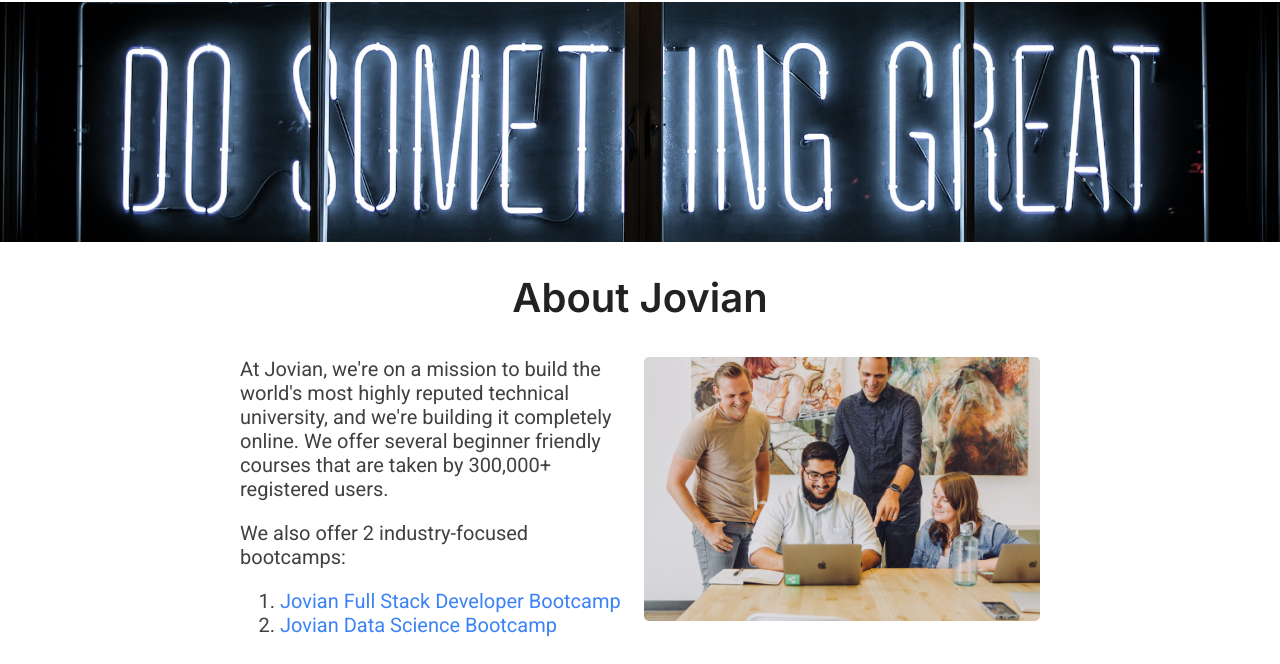
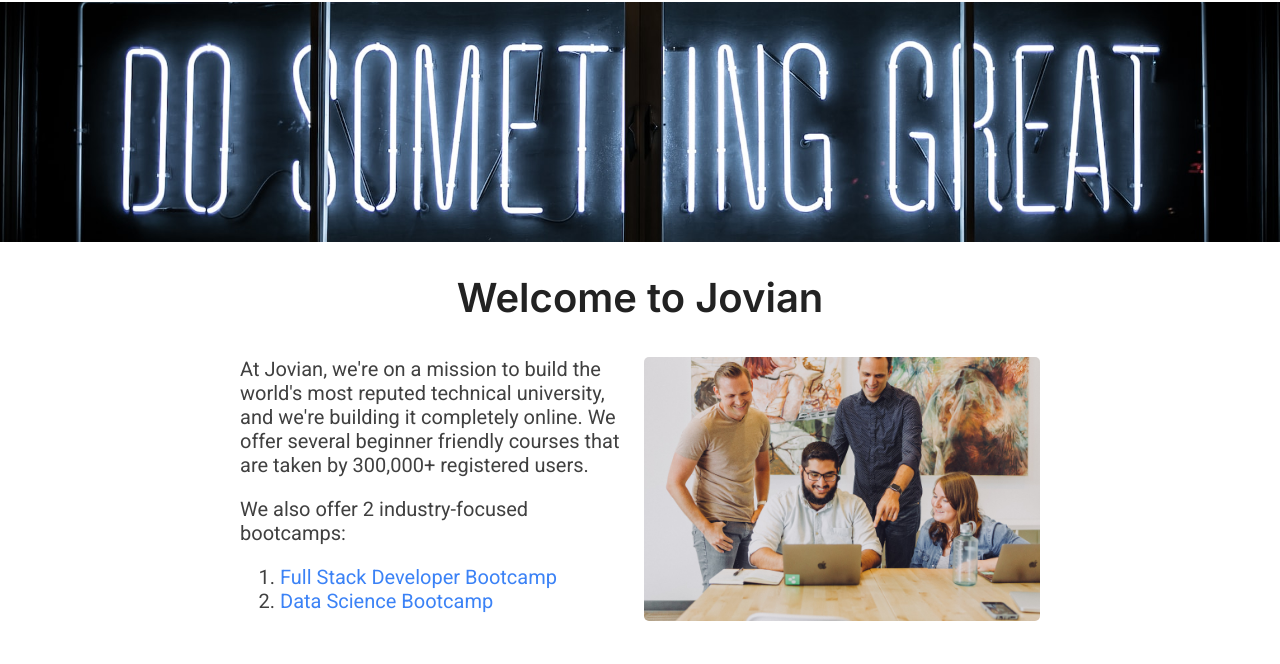
Before and after one commit to BryanTamrin/jovian-careers-responsive, a plain HTML site: page src/index.html in a window 1280 px wide. Shown: the part 48-712 px from the top of the page. Drawn offline with Linux system fonts and the light colour scheme.

Commit message:
made some changes to  index.html

```diff
--- a/src/index.html
+++ b/src/index.html
@@ -33,14 +33,14 @@
     </div>
     <img id="banner" src="banner.jpg" alt="Banner" height="240">
     <h1>
-        About Jovian
+        Welcome to Jovian
     </h1>
 
     <div id="about">
         <div id="description">
             <p style="margin-top: 0;">
                 At Jovian, we're on a mission to build
-                the world's most highly reputed technical
+                the world's most reputed technical
                 university, and we're building it completely
                 online. We offer several beginner friendly
                 courses that are taken by 300,000+ registered
@@ -51,12 +51,12 @@
             <ol>
                 <li>
                     <a href="https://www.jovian.com/full-stack-developer-bootcamp">
-                        Jovian Full Stack Developer Bootcamp
+                        Full Stack Developer Bootcamp
                     </a>
                 </li>
                 <li>
                     <a href="https://www.jovian.com/data-science-bootcamp">
-                        Jovian Data Science Bootcamp
+                        Data Science Bootcamp
                     </a>
                 </li>
             </ol>
```
